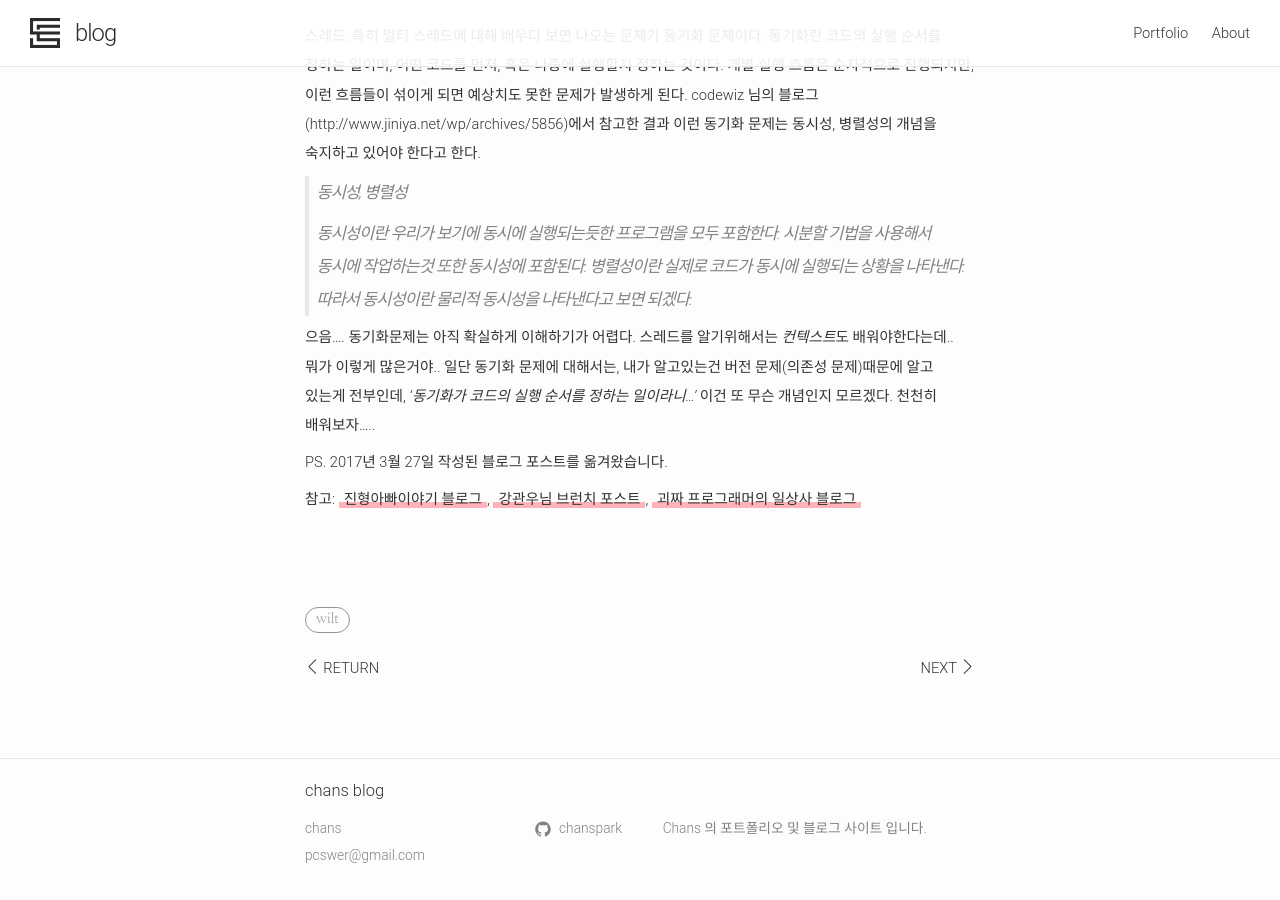
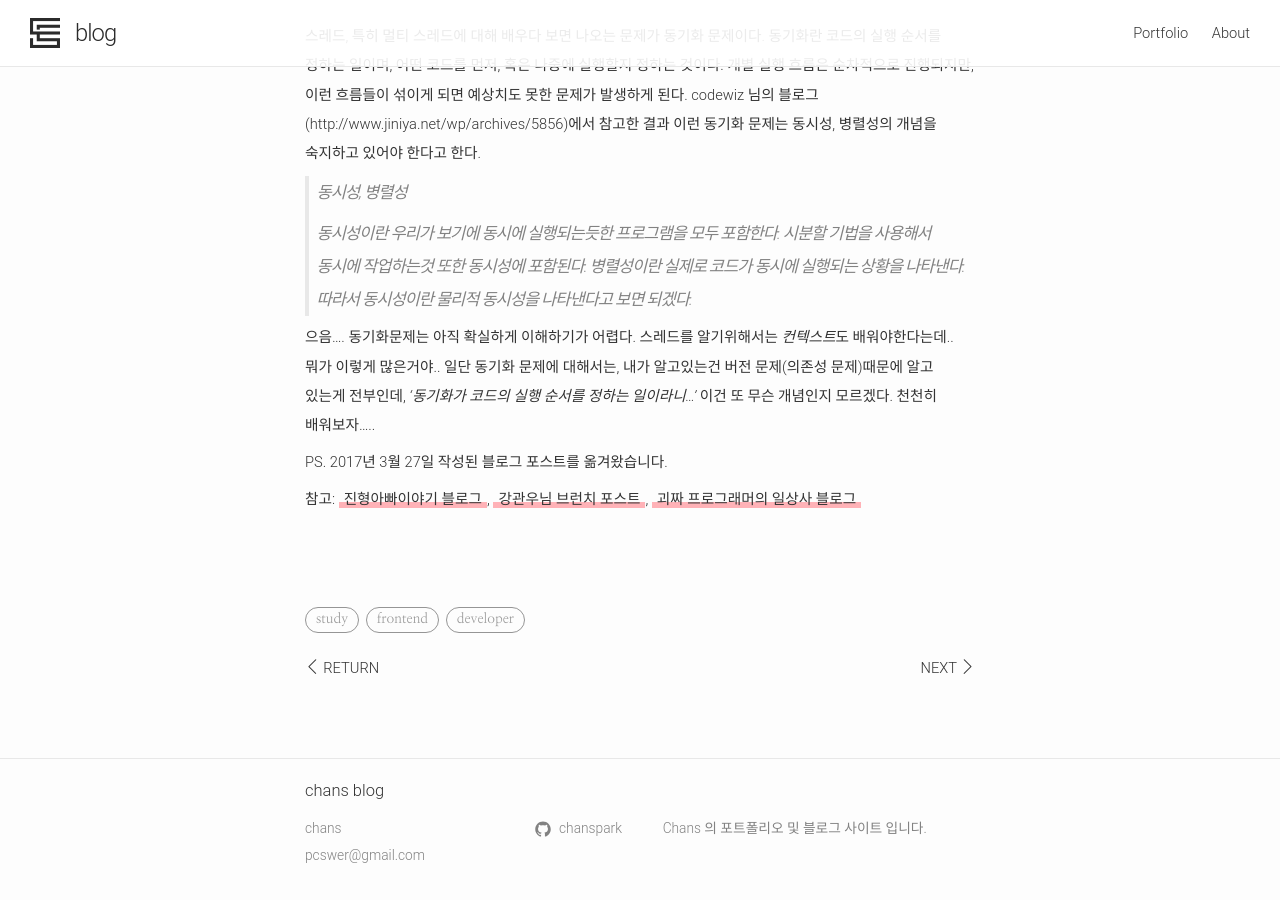
Before and after one commit to chanspark/chanspark.github.io, a Jekyll site: the page built from _posts/2017-08-08-프로세스와-스레드.markdown, in a window 1280 px wide and 900 px high, scrolled down 1332 px. Built offline with Jekyll 4.4.1, drawn with Linux system fonts in a browser that asks for light colours; nearby versions of some CDN libraries; comment, search, counter and statistics services are not loaded.

Commit message:
- posts update, tags update

```diff
--- a/_posts/2017-08-02-개발-공부-사이트-모음.markdown
+++ b/_posts/2017-08-02-개발-공부-사이트-모음.markdown
@@ -5,7 +5,7 @@ description: ""
 author: chanspark
 image: ""
 date: 2017-08-02 20:30:00 +0900
-tags: []
+tags: [wilt, study, developer]
 comments: true
 published: false
 ---
--- a/_posts/2017-08-07-프론트엔드-개발-공부리스트.markdown
+++ b/_posts/2017-08-07-프론트엔드-개발-공부리스트.markdown
@@ -5,7 +5,7 @@ description: "프론트엔드 개발을 제대로 배워보자"
 author: chanspark
 image: ""
 date: 2017-08-07 20:30:00 +0900
-tags: [wilt]
+tags: [wilt, study, frontend, developer]
 comments: true
 published: true
 ---
--- a/_posts/2017-08-08-동기-비동기-호출.markdown
+++ b/_posts/2017-08-08-동기-비동기-호출.markdown
@@ -5,7 +5,7 @@ description: "영어로는 Synchronous, Asynchronous Call"
 author: chanspark
 image: ""
 date: 2017-08-07 21:30:00 +0900
-tags: [wilt]
+tags: [study, frontend]
 comments: true
 published: true
 ---
--- a/_posts/2017-08-08-프로세스와-스레드.markdown
+++ b/_posts/2017-08-08-프로세스와-스레드.markdown
@@ -5,7 +5,7 @@ description: "영어로는 Process & Thread"
 author: chanspark
 image: ""
 date: 2017-08-07 20:30:00 +0900
-tags: [wilt]
+tags: [study, frontend, developer]
 comments: true
 published: true
 ---
```
Also changed, not shown: _tags/developer.md (added, +5 -0 lines), _tags/frontend.md (added, +5 -0 lines), _tags/study.md (added, +5 -0 lines).
